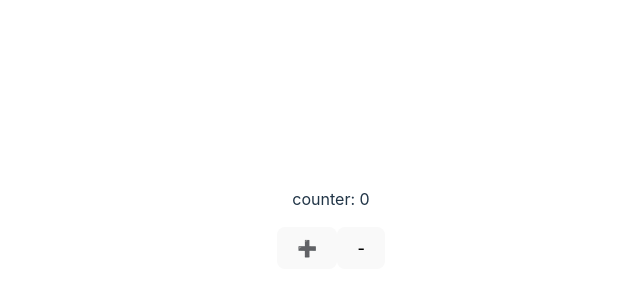
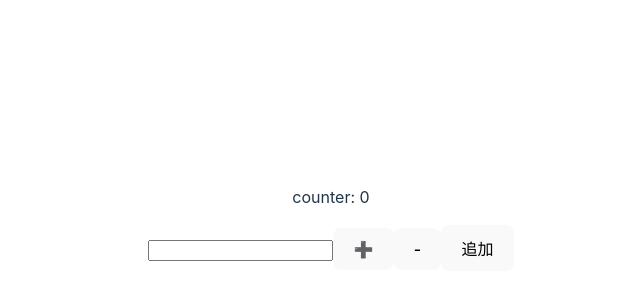
Before and after one commit to shintarou37/study_web, a React (Vite) app in the folder vite-project/: page / in a window 1280 px wide. Shown: the part 180-480 px from the top of the page, without its empty margins (309-949 px from the left). Built offline with nearby package versions, Linux system fonts and the light colour scheme.

Commit message:
feat: add input func

```diff
--- a/vite-project/src/App.tsx
+++ b/vite-project/src/App.tsx
@@ -1,19 +1,23 @@
 import { useDispatch, useSelector } from 'react-redux'
 import './App.css'
-import { decrement, increment } from './redux/counterSlice';
+import { decrement, increment, incrementByInput } from './redux/counterSlice';
+import { useState } from 'react';
 
 function App() {
   // useSelectorは状態にアクセスできる
   // state.counterはstoreのcounterから取得してきている
-  let count = useSelector((state: { counter: { value: number } }) => state.counter.value);
+  const count = useSelector((state: { counter: { value: number } }) => state.counter.value);
   // dispatchはstoreに通知する
-  let dispatch = useDispatch();
+  const dispatch = useDispatch();
+  const [inputNum, setInputNum] = useState("1");
   return (
     <>
       <div className='APP'>
         <p>counter: {count}</p>
+        <input onChange={ (e)=> setInputNum(e.target.value)}></input>
         <button onClick={ ()=> dispatch(increment()) }>➕</button>
         <button onClick={ ()=> dispatch(decrement()) }>-</button>
+        <button onClick={ ()=> dispatch(incrementByInput(Number(inputNum)))}>追加</button>
       </div>
     </>
   )
--- a/vite-project/src/redux/counterSlice.ts
+++ b/vite-project/src/redux/counterSlice.ts
@@ -15,10 +15,13 @@ export const counterSlice = createSlice({
     },
     decrement: (state)=> {
       state.value--;
+    },
+    incrementByInput: (state, action)=> {
+      state.value += action.payload
     }
   }
 })
 
 // viewで使用するためexportする必要がある
-export const {increment, decrement} = counterSlice.actions;
+export const {increment, decrement, incrementByInput} = counterSlice.actions;
 export default counterSlice.reducer;
```
